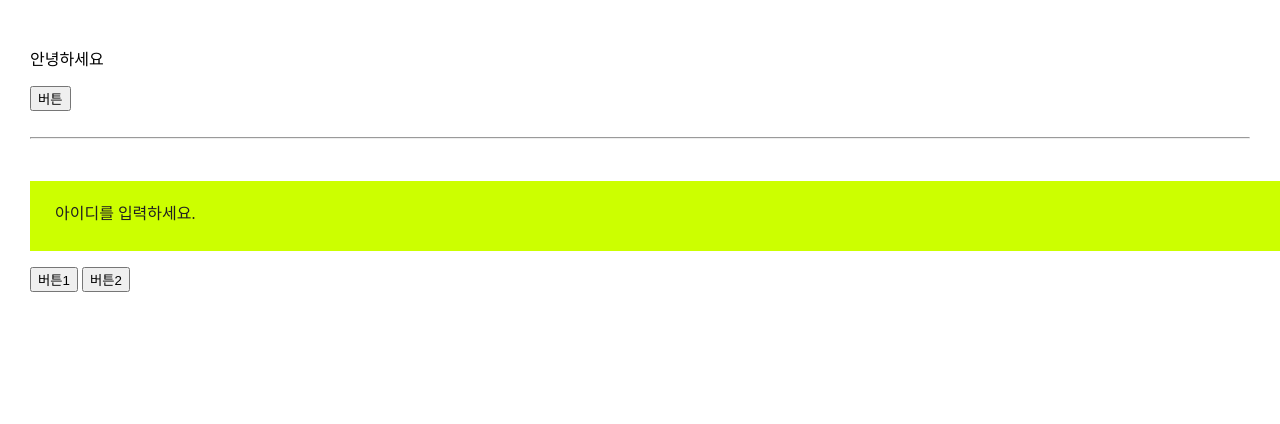
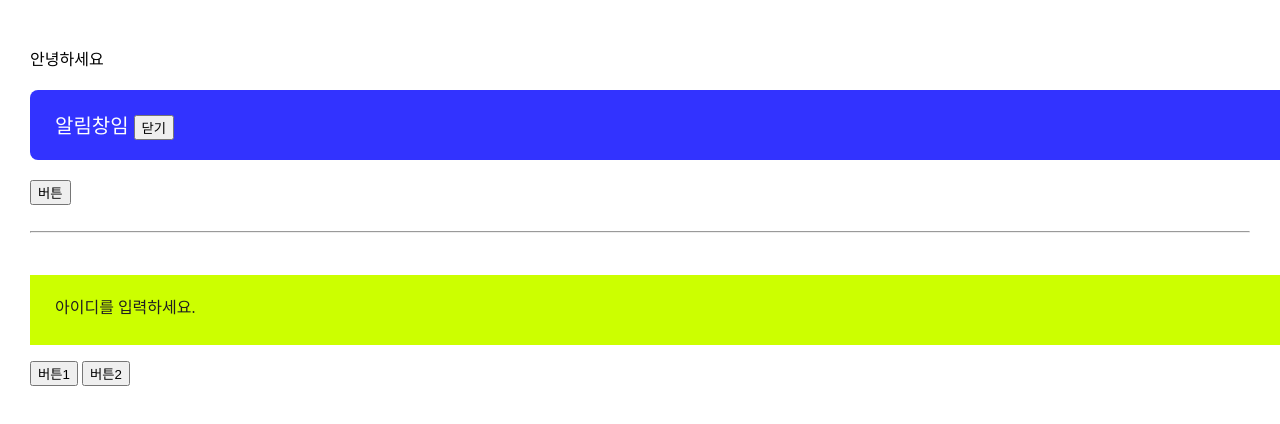
Before and after one commit to lee-haell/codingapple-js-1, a plain HTML site: page index.html in a window 1280 px wide. Both pictures are taken after a click on the button "버튼1". Drawn offline with Linux system fonts and the light colour scheme; files that its build step writes are made by us from their sources.

Commit message:
edit - 이벤트리스너 활용하기

```diff
--- a/index.html
+++ b/index.html
@@ -58,6 +58,10 @@
             document.getElementById('loginAlert').style.display = 'block';
         }
 
+        document.getElementsByClassName('loginBtn')[0].addEventListener('click', function(){
+            document.getElementById('alert-box').style.display = 'block';
+        });
+
     </script>
 
 </body>
```
